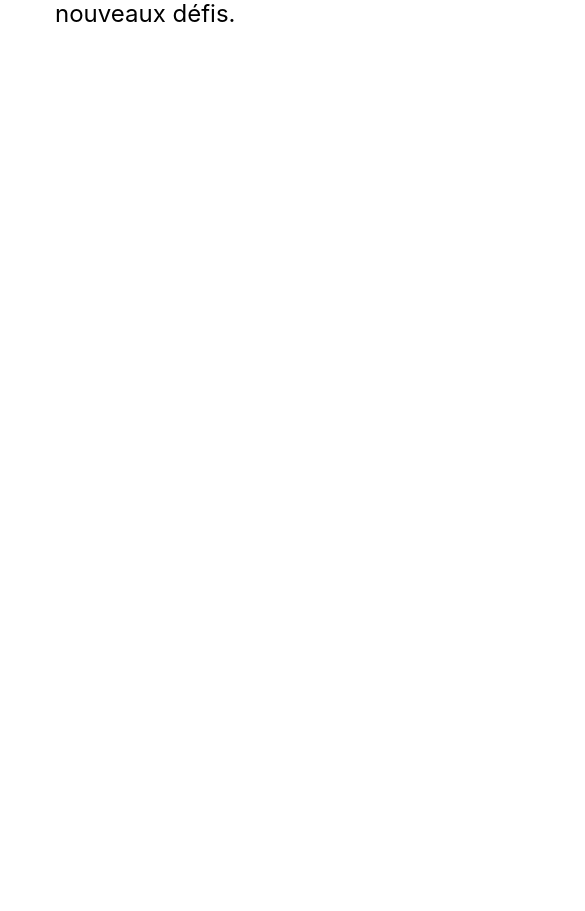
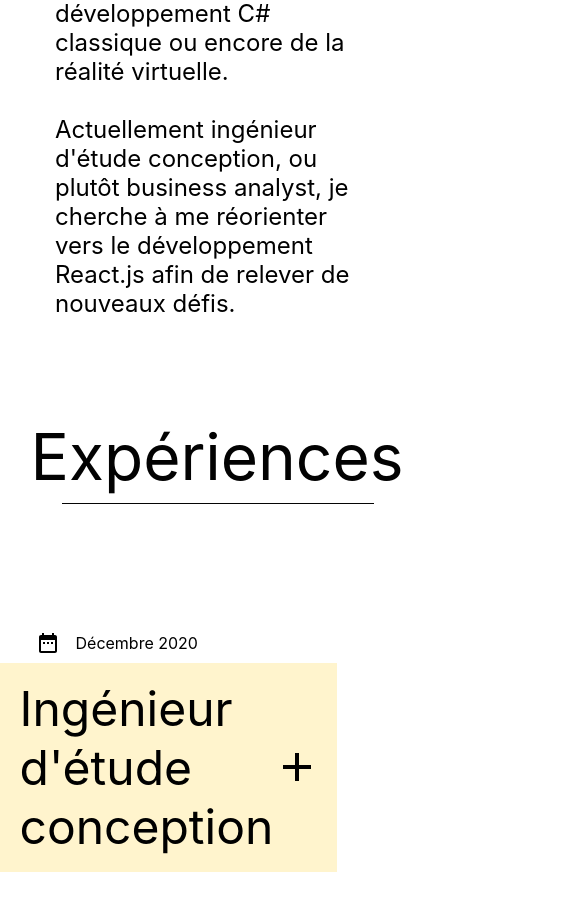
Before and after one commit to QuentinLeFourbe/portefolio, a React (Create React App) app: page / in a window 390 px wide. Shown: the part 1049-1960 px from the top of the page, 585 px wide, since content can reach past the window. Built offline with nearby package versions, Linux system fonts and the light colour scheme.

Commit message:
Mobile update

```diff
--- a/src/components/Base/Footer.jsx
+++ b/src/components/Base/Footer.jsx
@@ -53,7 +53,7 @@
     }
 
     return (
-        <VisiblitySensor onChange={onChangeVisibility} >
+        <VisiblitySensor onChange={onChangeVisibility} partialVisibility>
             <Container >
                 <AnimatedContent style={springProps}>
                     <MailLink href="mailto:email@example.com">Contactez-moi !</MailLink>
--- a/src/components/Base/Header.jsx
+++ b/src/components/Base/Header.jsx
@@ -8,7 +8,7 @@
 const Container = styled(animated.header)`
     grid-area: header;
     box-sizing:border-box;
-    padding: 0px 1rem 0px 1rem;
+    /* padding: 0px 1rem 0px 1rem; */
     background-color: #fff;
     min-height:15vh;
     display: flex;
--- a/src/components/Base/Main.jsx
+++ b/src/components/Base/Main.jsx
@@ -20,9 +20,10 @@
 
 function Main() {
 
+
     return (
         <Container>
-            <TitleSeparator title="Qui suis-je ?" delay={0}  />
+            <TitleSeparator title="Qui suis-je ?" delay={0} />
             <Presentation />
             <TitleSeparator title="Expériences" delay={1500} />
             <Experiences />
--- a/src/components/CV/ExpCard.jsx
+++ b/src/components/CV/ExpCard.jsx
@@ -112,6 +112,7 @@
         x: isVisible ? 0 : -100,
         opacity: isVisible ? 1 : 0,
         config: config.molasses,
+        delay: 500,
     })
 
     const expandTransition = useTransition(isExpanded, {
@@ -133,7 +134,7 @@
     }
 
     return (
-        <VisiblitySensor onChange={onChangeVisibility} >
+        <VisiblitySensor onChange={onChangeVisibility} partialVisibility>
             <div>
                 <Container style={spring} >
                     <ExpContainer >
--- a/src/components/CV/Experiences.jsx
+++ b/src/components/CV/Experiences.jsx
@@ -15,8 +15,7 @@
 `;
 
 
-function Experiences() {
-
+function Experiences(props) {
     return (
         <>
             <ExpCard
--- a/src/components/CV/Skills.jsx
+++ b/src/components/CV/Skills.jsx
@@ -36,7 +36,7 @@
         x: isVisible ? 0 : -100,
         opacity: isVisible ? 1 : 0,
         config: config.molasses,
-        delay: 500,
+        delay: 1000,
     });
 
     const onChangeVisibility = (isVisible) => {
--- a/src/components/CV/TitleSeparator.jsx
+++ b/src/components/CV/TitleSeparator.jsx
@@ -5,7 +5,7 @@
 
 const TitleRow = styled(animated.div)`
     display: flex;
-    flex-flow: column nowrap;
+    flex-flow: column wrap;
     align-items:center;
     margin-top: 10vh;
     margin-bottom: 10vh;
@@ -17,7 +17,8 @@
 `;
 
 const TitleUnderline = styled(animated.div)`
-    width: 600px;
+    max-width: 600px;
+    width: 80vw;
     border-bottom: solid black 1px;
 `;
 
@@ -48,7 +49,7 @@
     }
 
     return (
-        <ReactVisibilitySensor onChange={onChangeVisibility}>
+        <ReactVisibilitySensor onChange={onChangeVisibility} partialVisibility>
             <TitleRow>
                 <Title style={titleSpring}>{title}</Title>
                 <TitleUnderline style={underlineSpring} />
```
